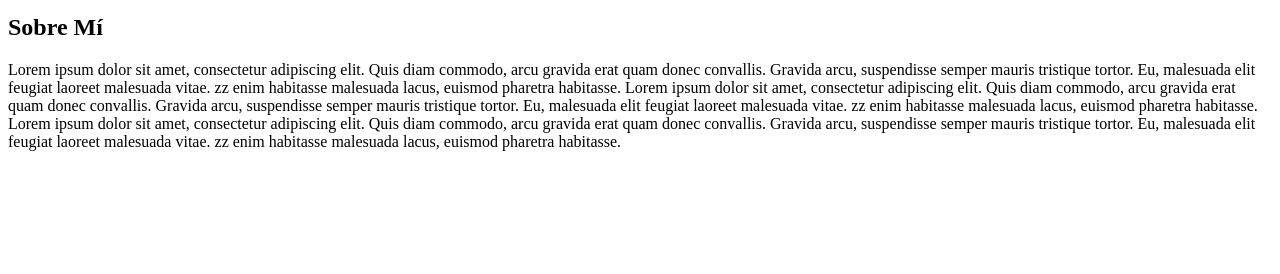
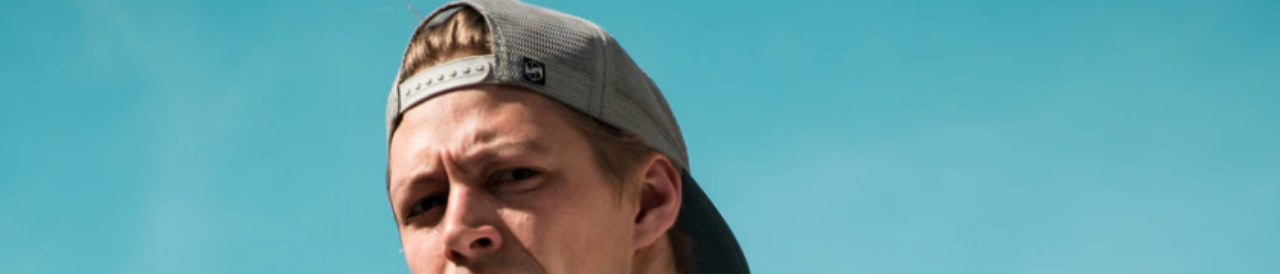
Before and after one commit to eduardoe2305/repo-semana-02, a plain HTML site: page index.html in a window 1280 px wide. Shown: the part 127-401 px from the top of the page. Drawn offline with Linux system fonts and the light colour scheme; the site is published under a folder, as on GitHub Pages, so addresses that start at the root find nothing.

Commit message:
Se modifica la ruta de CCS y img

```diff
--- a/index.html
+++ b/index.html
@@ -5,7 +5,7 @@
     <meta charset="UTF-8">
     <meta name="viewport" content="width=device-width, initial-scale=1.0">
     <title>Home</title>
-    <link rel="stylesheet" href="/style/main.css">
+    <link rel="stylesheet" href="style/main.css">
 </head>
 
 <body>
--- a/style/main.css
+++ b/style/main.css
@@ -29,7 +29,7 @@ h2.nombre-titulo {
 }
 .banner-principal {
     height: 100vh;
-    background-image: url(/img/banner-principal.png);
+    background-image: url(../img/banner-principal.png);
     background-position: center center;
     background-repeat: none;
     background-size: cover;
```
